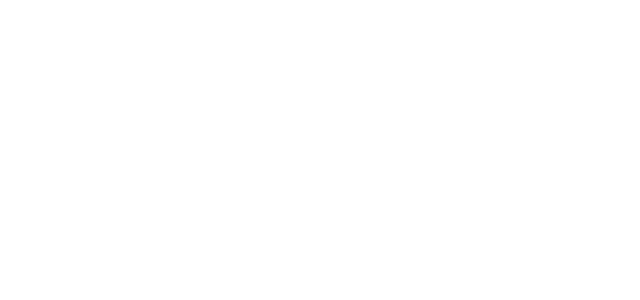
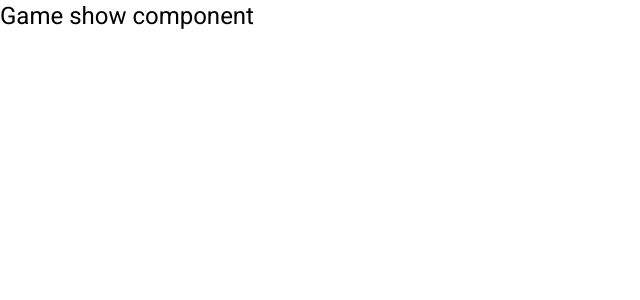
Before and after one commit to ap2322/card-deck-ui, an Angular app: page /deal in a window 1280 px wide. Before the commit this address led to /. Shown: the top 300 px of the page, without its empty margins (0-640 px from the left). Built offline with nearby package versions, Linux system fonts and the light colour scheme.

Commit message:
Create game-show comp and add to router

```diff
--- a/src/app/app-routing.module.ts
+++ b/src/app/app-routing.module.ts
@@ -1,10 +1,13 @@
 import { NgModule } from '@angular/core';
 import { Routes, RouterModule } from '@angular/router';
 
+
 import { GameStartComponent } from "./games/game-start/game-start.component";
+import { GameShowComponent } from "./games/game-show/game-show.component";
 
 const routes: Routes = [
-  { path: '', component: GameStartComponent }
+  { path: '', component: GameStartComponent },
+  { path: 'deal', component: GameShowComponent }
 ];
 
 @NgModule({
--- a/src/app/app.module.ts
+++ b/src/app/app.module.ts
@@ -3,16 +3,18 @@
 import { MatButtonModule } from '@angular/material/button';
 import { MatCardModule } from '@angular/material/card';
 import { MatGridListModule } from '@angular/material/grid-list';
+import { BrowserAnimationsModule } from '@angular/platform-browser/animations';
 
 import { AppRoutingModule } from './app-routing.module';
 import { AppComponent } from './app.component';
 import { GameStartComponent } from './games/game-start/game-start.component';
-import { BrowserAnimationsModule } from '@angular/platform-browser/animations';
+import { GameShowComponent } from './games/game-show/game-show.component';
 
 @NgModule({
   declarations: [
     AppComponent,
-    GameStartComponent
+    GameStartComponent,
+    GameShowComponent
   ],
   imports: [
     BrowserModule,
--- /dev/null
+++ b/src/app/games/game-show/game-show.component.html
@@ -0,0 +1 @@
+<h1>Game show component</h1>
--- /dev/null
+++ b/src/app/games/game-show/game-show.component.ts
@@ -0,0 +1,13 @@
+import { Component } from '@angular/core';
+import { ActivatedRoute } from '@angular/router';
+
+
+@Component({
+  selector: 'app-game-show',
+  templateUrl: './game-show.component.html',
+  styleUrls: ['./game-show.component.css']
+})
+
+export class GameShowComponent {
+  deck = "i'm a deck of cards"
+}
```
Also changed, not shown: src/app/games/game-show/game-show.component.css (added).
